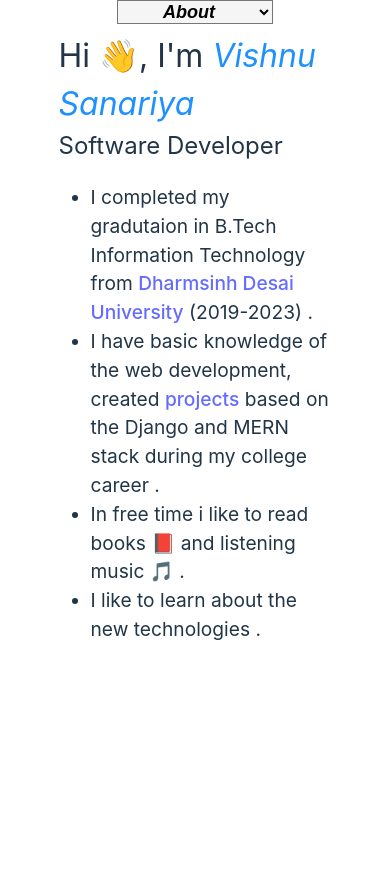
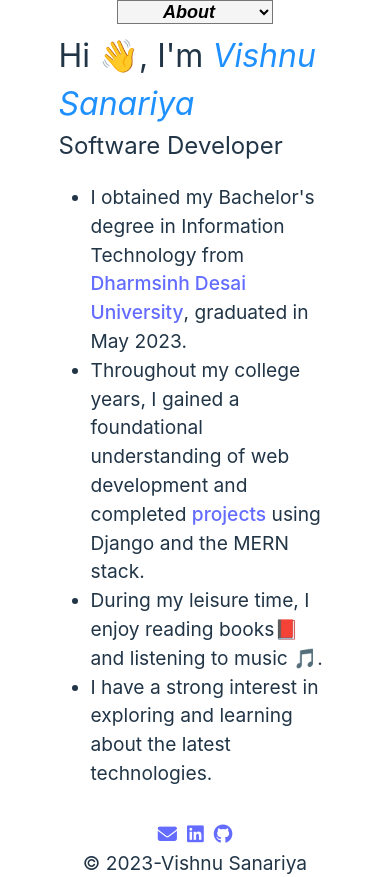
Before and after one commit to vishnusanariya/vishnu-portfolio, a React (Vite) app: page / in a window 390 px wide. Before the commit the page ends 844 px from the top, so only its background shows below. Built offline with nearby package versions, Linux system fonts and the light colour scheme.

Commit message:
final commit

```diff
--- a/src/Pages/Home/Components/About/About.tsx
+++ b/src/Pages/Home/Components/About/About.tsx
@@ -1,24 +1,28 @@
-import './About.style.css'
+import "./About.style.css";
 const About = () => {
   return (
     <div className="about">
       <div className="about-header">
         <div className="hi-name">
           Hi 👋, I'm
-            <span className='bold-name'> Vishnu Sanariya</span>
+          <span className="bold-name"> Vishnu Sanariya</span>
         </div>
-            <div className='designation'>Software Developer</div>
+        <div className="designation">Software Developer</div>
       </div>
       <div className="about-content">
-            <ul className='about-details'>
-                <li>I completed my gradutaion in B.Tech Information Technology from <a href='https://www.ddu.ac.in/'>Dharmsinh Desai University</a> (2019-2023) . </li>
-                <li>I have basic knowledge of the web development, created <a href='/projects'>projects</a> based on the Django and MERN stack during my college career .</li>
-                <li>In free time i like to read books 📕 and listening music 🎵 .</li>
-                <li>I like to learn about the new technologies .</li>
+        <ul className="about-details">
+          <li>
+           I obtained my Bachelor's degree in Information Technology from <a href='https://www.ddu.ac.in/'>Dharmsinh Desai University</a>, graduated in May 2023.
+          </li>
+          <li>
+          Throughout my college years, I gained a foundational understanding of web development and completed <a href="/projects">projects</a> using Django and the MERN stack.
+          </li>
+          <li>During my leisure time, I enjoy reading books📕 and listening to music 🎵.</li>
+          <li> I have a strong interest in exploring and learning about the latest technologies.</li>
         </ul>
       </div>
     </div>
-  )
-}
+  );
+};
 
-export default About
+export default About;
--- a/src/Pages/Home/Components/Contact/Contact.tsx
+++ b/src/Pages/Home/Components/Contact/Contact.tsx
@@ -15,6 +15,12 @@ const Contact = () => {
         </div>
         <div className="contact-details"><a href="https://www.linkedin.com/in/vishnusanariya/" target="_blank">https://www.linkedin.com/in/vishnusanariya</a></div>
       </div>
+      <div className="contact">
+        <div className="contact-title">
+          <i className="fa fa-github" aria-hidden="true"></i> GitHub
+        </div>
+        <div className="contact-details"><a href="https://github.com/vishnusanariya" target="_blank">https://github.com/vishnusanariya</a></div>
+      </div>
     </div>
   );
 };
--- a/src/Pages/Home/Components/Education/Education.style.css
+++ b/src/Pages/Home/Components/Education/Education.style.css
@@ -1,9 +1,9 @@
 .education{
     display: flex;
     flex-direction: column;
-    row-gap: 6vh;
+    row-gap: 2vh;
 }
-.college{
+.college,.school{
     border-bottom: 1px solid gray;
 }
 .institute-name{
--- a/src/Pages/Home/Components/Projects/Projects.style.css
+++ b/src/Pages/Home/Components/Projects/Projects.style.css
@@ -1,18 +1,22 @@
-.heading{
+.heading {
   color: orange;
   font-size: larger;
   font-weight: bold;
 }
-.project-description{
+.project-description {
   font-size: larger;
 }
-.project-tech{
+.project-tech {
   margin-top: 0.5rem;
 }
-.tech{
+.tech {
   background-color: #3e92ec;
   color: white;
   border-radius: 5%;
   margin-right: 1rem;
   padding: 0.2rem 0.4rem;
 }
+.project {
+  margin-top: 2%;
+  border-bottom: 0.5px dashed whitesmoke;
+}
--- a/src/Pages/Home/Components/Skills/Skills.style.css
+++ b/src/Pages/Home/Components/Skills/Skills.style.css
@@ -1,8 +1,11 @@
-.skill-title{
-    font-size: larger;
-    color: orange;
+.skill-title {
+  font-size: larger;
+  color: orange;
 }
-.skill-details{
-    font-size: large;
-    color: whitesmoke;
+.skill-details {
+  font-size: large;
+  color: whitesmoke;
 }
+.skills {
+  border-bottom: 0.5px dashed whitesmoke;
+}
--- a/src/components/Layout/Layout.style.css
+++ b/src/components/Layout/Layout.style.css
@@ -1,6 +1,7 @@
 .navbar{
     display: flex;
     flex-direction: row;
+    flex-wrap: wrap;
     justify-content: center;
     align-items: center;
     margin: 2% 10%;
@@ -27,6 +28,18 @@
     flex: 1;
     margin-right: var(--icon-margin-right);
 }
+.footer{
+    display: flex;
+    padding: 0 15%;
+    flex-direction: row;
+    flex-wrap: wrap;
+    font-size: 1.2rem;
+    margin-top: 2rem;
+    justify-content: space-between;
+}
+.links a{
+    margin: 0 5px;
+}
 .dropdown{
     background-color: whitesmoke;
     color: black;
@@ -47,4 +60,8 @@
     .navbar,.cds-logo{
         display: none;
     }
+    .footer{
+        flex-direction: column-reverse;
+        align-items: center;
+    }
 }
--- a/src/components/Layout/Layout.tsx
+++ b/src/components/Layout/Layout.tsx
@@ -1,13 +1,13 @@
 import Dropdown from "./Dropdown";
 import "./Layout.style.css";
-import { useNavigate,Outlet } from "react-router-dom";
+import { useNavigate, Outlet } from "react-router-dom";
 const Navbar = () => {
-  const navigate=useNavigate();
+  const navigate = useNavigate();
   return (
     <>
       <div className="mobile-navbar">
         <header className="header-menu">
-          <Dropdown/>
+          <Dropdown />
         </header>
       </div>
       <div className="navbar">
@@ -78,6 +78,22 @@ const Navbar = () => {
       <div className="content">
         <Outlet />
       </div>
+      <div className="footer">
+        <div className="copyright">
+          © <span id="year">2023</span>-Vishnu Sanariya
+        </div>
+        <div className="links">
+          <a href="mailto:vishnusanariya98@gmail.com">
+            <i className="fa fa-envelope" aria-hidden="true"></i>
+          </a>
+          <a href="https://www.linkedin.com/in/vishnusanariya/">
+            <i className="fa-brands fa-linkedin" aria-hidden="true"></i>
+          </a>
+          <a href="https://github.com/vishnusanariya">
+            <i className="fa fa-github" aria-hidden="true"></i>
+          </a>
+        </div>
+      </div>
     </>
   );
 };
```
Lines whose indentation alone changed are shown as unchanged.
